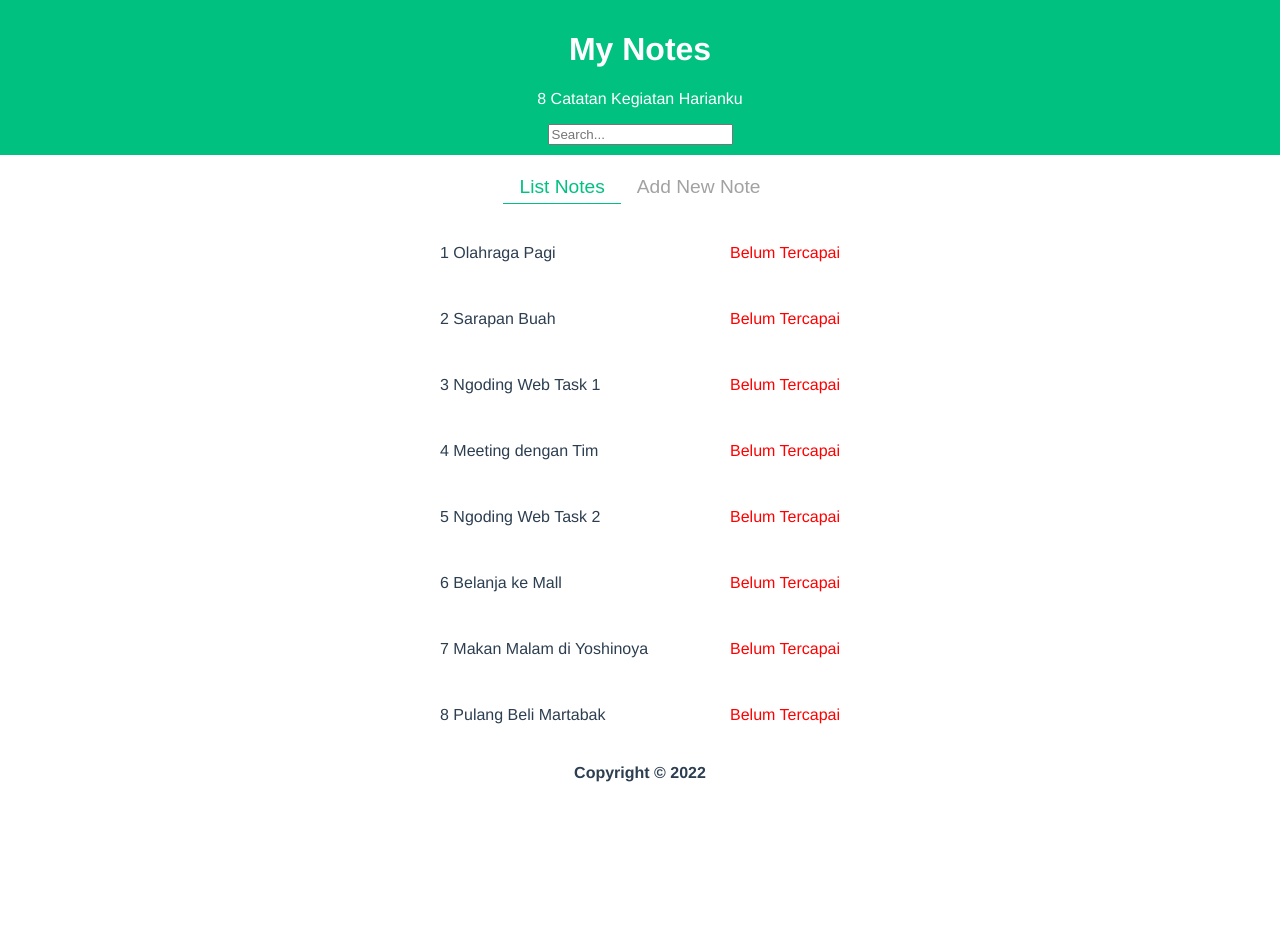
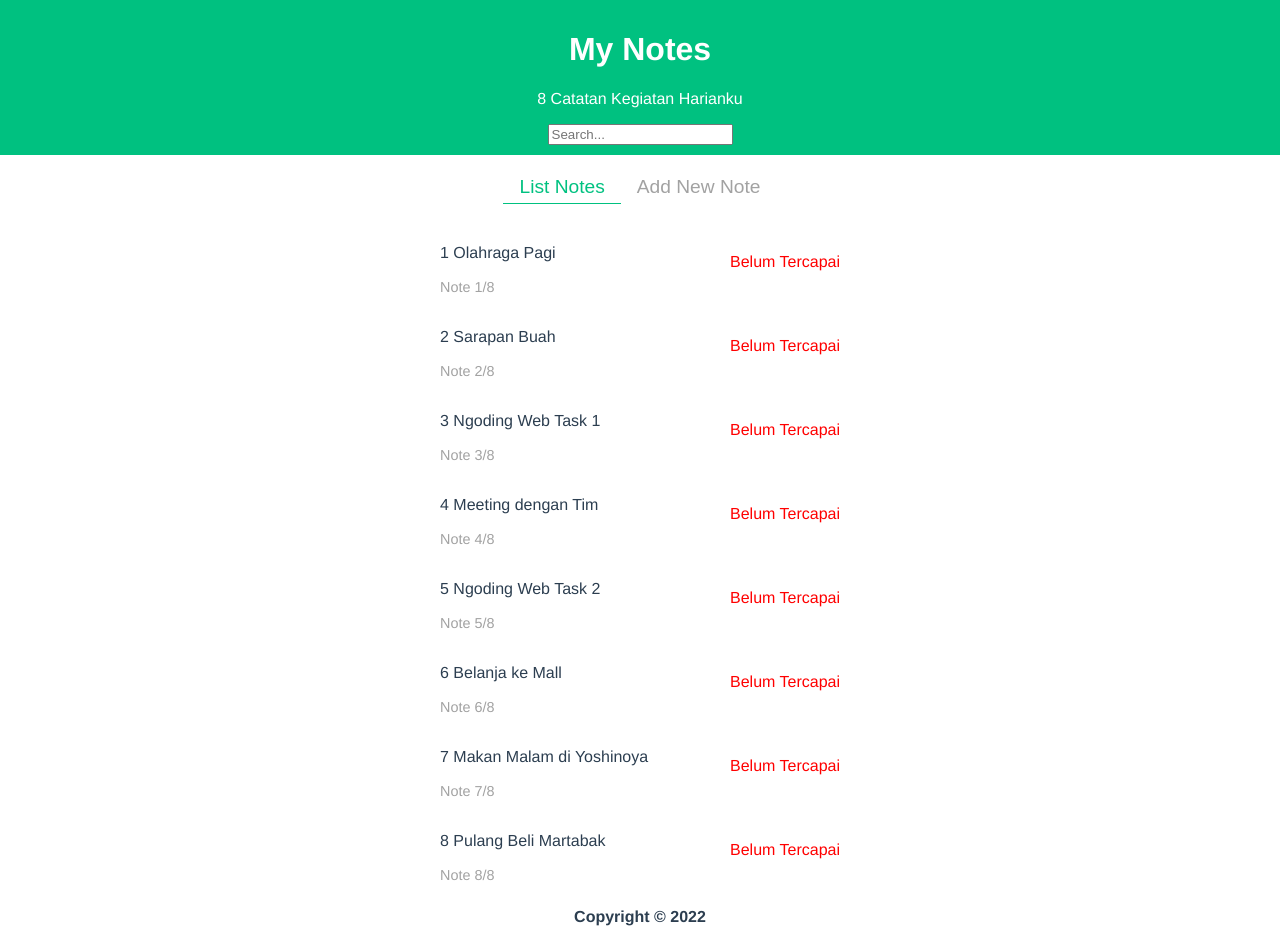
Before and after one commit to rakamaheka22/dia-2022, a Vue app in the folder cli/vue-lesson/: page / in a window 1280 px wide. Before the commit the page ends 800 px from the top, so only its background shows below. Built offline with nearby package versions, Linux system fonts and the light colour scheme.

Commit message:
Provide Inject

```diff
--- a/cli/vue-lesson/src/App.vue
+++ b/cli/vue-lesson/src/App.vue
@@ -33,6 +33,8 @@
 </template>
 
 <script>
+import { computed } from 'vue';
+
 import Main from './layouts/Main.vue';
 import Header from './components/Header.vue';
 import SearchBox from './components/SearchBox.vue';
@@ -59,6 +61,11 @@ export default {
   computed: {
     count() {
       return this.items.length;
+    }
+  },
+  provide() {
+    return {
+      count: computed(() => this.items.length)
     }
   },
   mounted() {
--- a/cli/vue-lesson/src/components/Item.vue
+++ b/cli/vue-lesson/src/components/Item.vue
@@ -1,8 +1,13 @@
 <template>
   <div class="item">
-    <p :class="{ compeleted: item.isComplete }" @click="updateTask(item.id)">
-      {{ item.id }} {{ item.task }}
-    </p>
+    <div>
+      <p :class="{ compeleted: item.isComplete }" @click="updateTask(item.id)">
+        {{ item.id }} {{ item.task }}
+      </p>
+      <span class="item-count">
+        Note {{ item.id }}/{{ count }}
+      </span>
+    </div>
     <span :class="{
       'status-completed': item.isComplete,
       'status-not-completed': !item.isComplete
@@ -27,6 +32,7 @@ export default {
       }
     }
   },
+  inject: ['count'],
   computed: {
     status() {
       return this.item.isComplete ? 'Sudah Tercapai' : 'Belum Tercapai';
@@ -51,6 +57,11 @@ export default {
   justify-content: space-between;
 }
 
+.item-count {
+  font-size: 0.9rem;
+  color: #a2a2a2;
+}
+
 .status-completed {
   color: green;
 }
```
